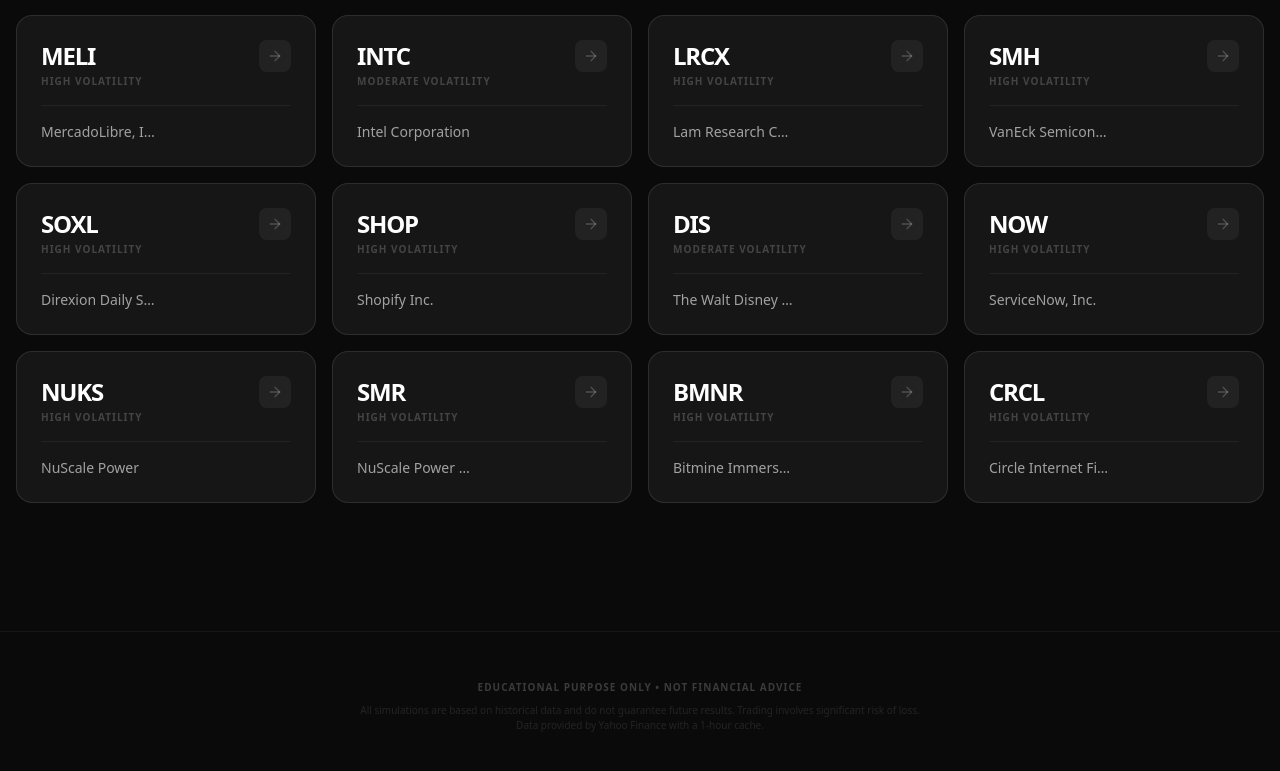
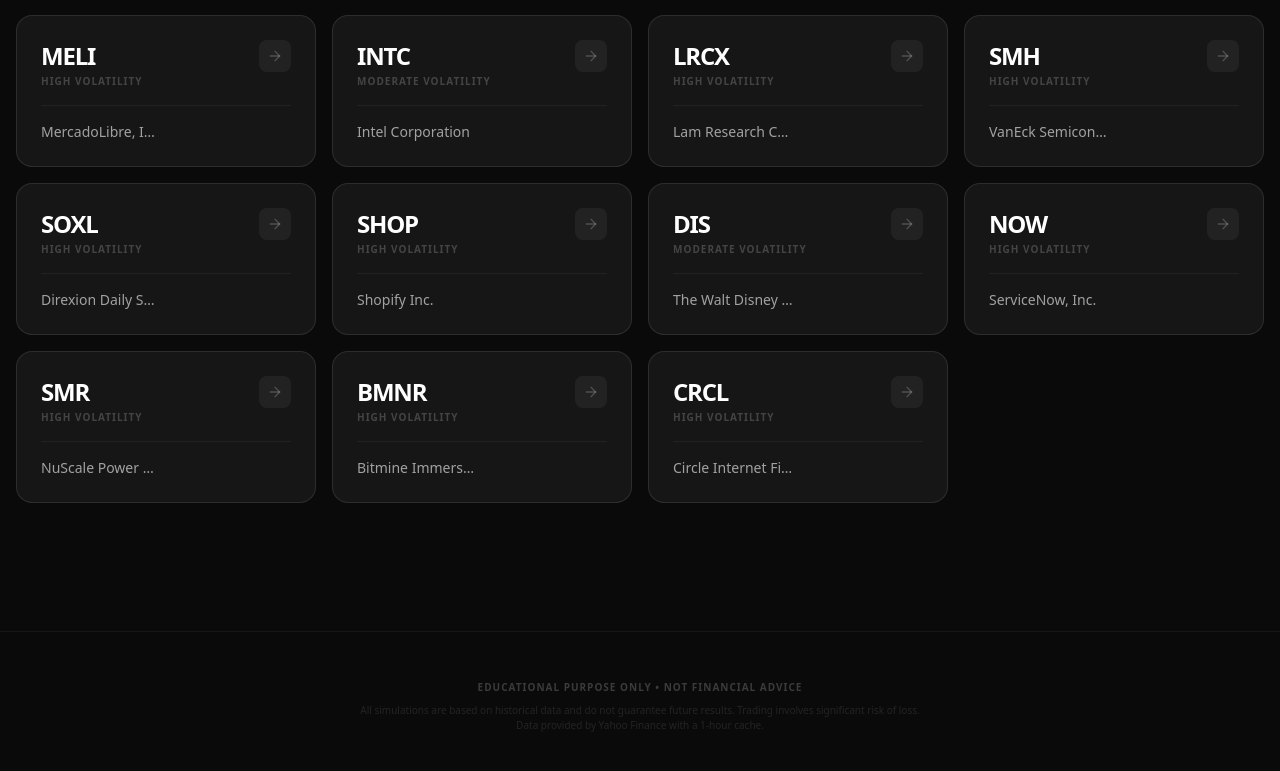
Before and after one commit to koozilla/rsi-optimizer, a React (Vite) app: page / in a window 1280 px wide. Shown: the part 2021-2792 px from the top of the page. Built offline with nearby package versions, Linux system fonts and the light colour scheme; no server answers.

Commit message:
Remove NUKS from POPULAR_STOCKS watchlist

```diff
--- a/src/pages/Home.tsx
+++ b/src/pages/Home.tsx
@@ -61,7 +61,6 @@
   { symbol: "SHOP", name: "Shopify Inc.", category: "High Volatility" },
   { symbol: "DIS", name: "The Walt Disney Company", category: "Moderate Volatility" },
   { symbol: "NOW", name: "ServiceNow, Inc.", category: "High Volatility" },
-  { symbol: "NUKS", name: "NuScale Power", category: "High Volatility" },
   { symbol: "SMR", name: "NuScale Power Corp.", category: "High Volatility" },
   { symbol: "BMNR", name: "Bitmine Immersion Technologies", category: "High Volatility" },
   { symbol: "CRCL", name: "Circle Internet Financial", category: "High Volatility" },
```
